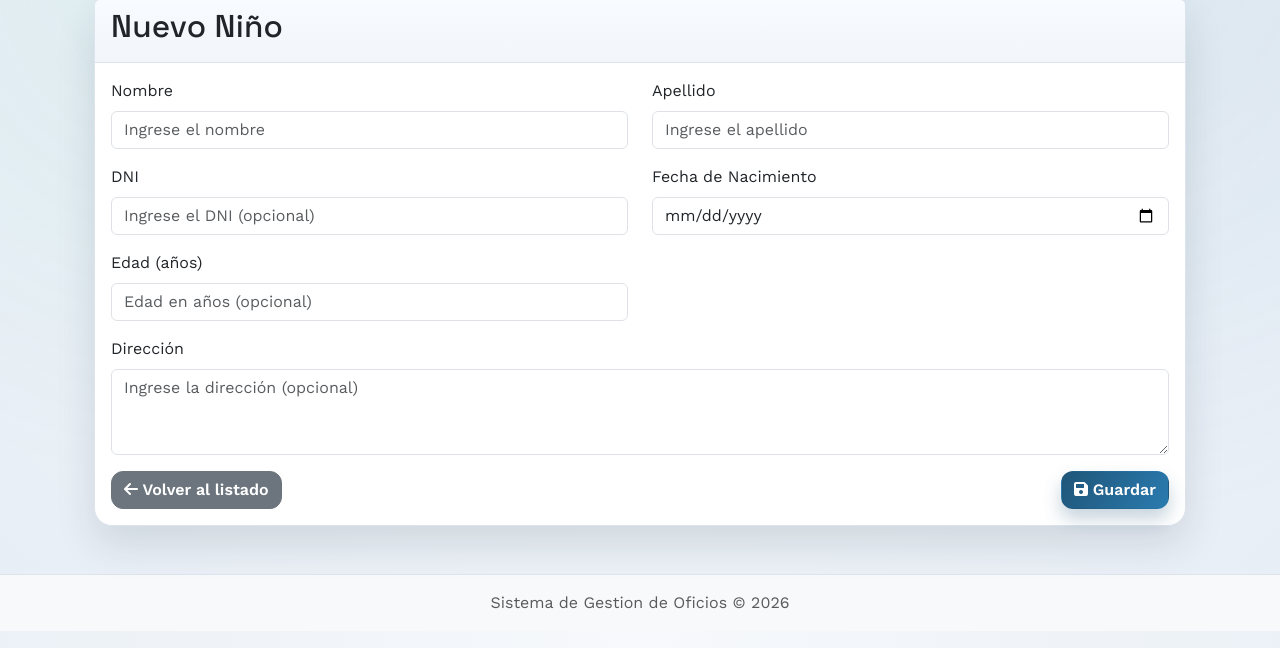
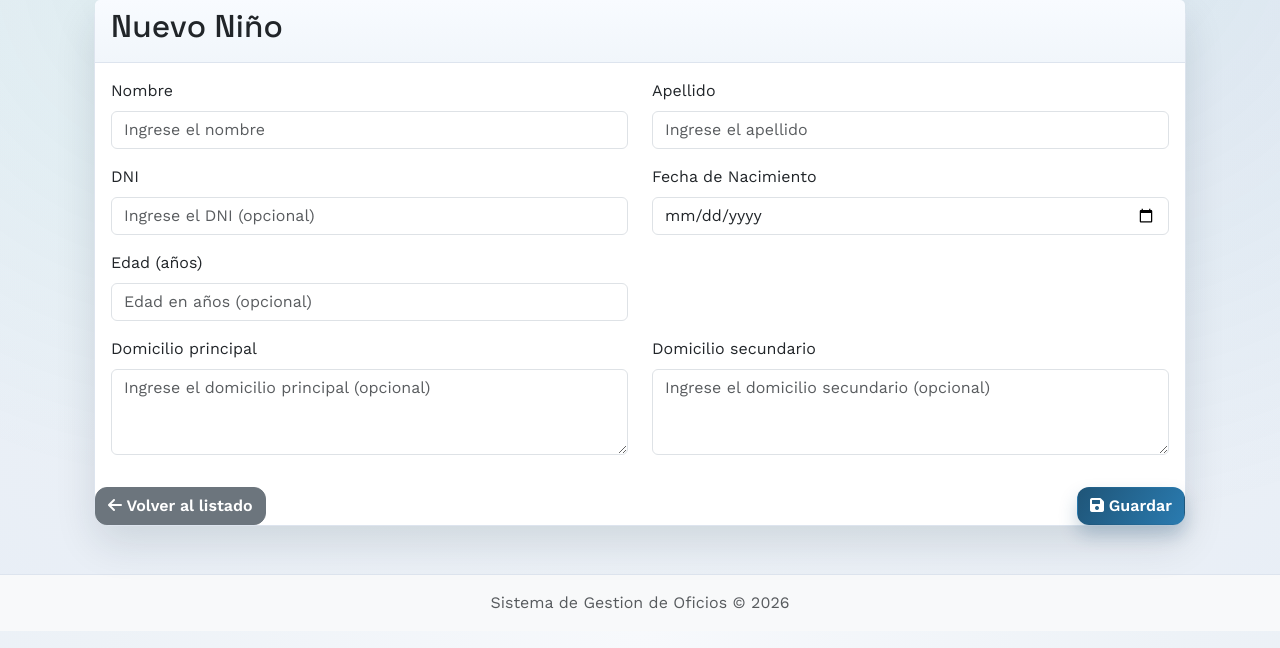
Before and after one commit to orquera10/proyecto_oficios, a Django app: page /personas/ninos/nuevo/ in a window 1280 px wide. Shown: the part 113-761 px from the top of the page. Run offline with Django 5.2, Linux system fonts and the light colour scheme; parts of the project's set-up code (start-up, migrations or seed data) failed here and were passed over; some libraries are stand-ins or nearby versions.

Commit message:
feat: agregado de doble domicilio a niños

```diff
--- a/personas/filters.py
+++ b/personas/filters.py
@@ -10,7 +10,7 @@ class NinoFilter(django_filters.FilterSet):
         label='Buscar',
         widget=forms.TextInput(attrs={
             'class': 'form-control form-control-sm',
-            'placeholder': 'DNI, Apellido, Nombre, Dirección'
+            'placeholder': 'DNI, Apellido, Nombre, Domicilio'
         })
     )
 
@@ -44,7 +44,8 @@ class NinoFilter(django_filters.FilterSet):
                 Q(dni__icontains=value) |
                 Q(apellido__icontains=value) |
                 Q(nombre__icontains=value) |
-                Q(direccion__icontains=value)
+                Q(domicilio_principal__icontains=value) |
+                Q(domicilio_secundario__icontains=value)
             ).distinct()
         return queryset
 
--- a/personas/forms.py
+++ b/personas/forms.py
@@ -14,7 +14,7 @@ def _normalize_nombre(value: str) -> str:
 class NinoForm(forms.ModelForm):
     class Meta:
         model = Nino
-        fields = ['nombre', 'apellido', 'dni', 'fecha_nac', 'edad', 'direccion']
+        fields = ['nombre', 'apellido', 'dni', 'fecha_nac', 'edad', 'domicilio_principal', 'domicilio_secundario']
         widgets = {
             'nombre': forms.TextInput(attrs={
                 'class': 'form-control',
@@ -40,10 +40,15 @@ class NinoForm(forms.ModelForm):
                 'min': 0,
                 'placeholder': _('Edad en años (opcional)')
             }),
-            'direccion': forms.Textarea(attrs={
+            'domicilio_principal': forms.Textarea(attrs={
                 'class': 'form-control',
                 'rows': 3,
-                'placeholder': _('Ingrese la dirección (opcional)')
+                'placeholder': _('Ingrese el domicilio principal (opcional)')
+            }),
+            'domicilio_secundario': forms.Textarea(attrs={
+                'class': 'form-control',
+                'rows': 3,
+                'placeholder': _('Ingrese el domicilio secundario (opcional)')
             }),
         }
         labels = {
@@ -52,7 +57,8 @@ class NinoForm(forms.ModelForm):
             'dni': _('DNI (opcional)'),
             'fecha_nac': _('Fecha de Nacimiento (opcional)'),
             'edad': _('Edad (opcional)'),
-            'direccion': _('Dirección (opcional)'),
+            'domicilio_principal': _('Domicilio principal (opcional)'),
+            'domicilio_secundario': _('Domicilio secundario (opcional)'),
         }
 
     def clean_nombre(self):
@@ -81,7 +87,8 @@ class NinoForm(forms.ModelForm):
         self.fields['dni'].required = False
         self.fields['fecha_nac'].required = False
         self.fields['edad'].required = False
-        self.fields['direccion'].required = False
+        self.fields['domicilio_principal'].required = False
+        self.fields['domicilio_secundario'].required = False
 
 class ParteForm(forms.ModelForm):
     class Meta:
--- a/personas/models.py
+++ b/personas/models.py
@@ -4,7 +4,8 @@ class Nino(models.Model):
     id_ninos = models.AutoField(primary_key=True)
     nombre = models.CharField(max_length=100)
     apellido = models.CharField(max_length=100)
-    direccion = models.CharField(max_length=200, blank=True, null=True)
+    domicilio_principal = models.CharField(max_length=200, blank=True, null=True)
+    domicilio_secundario = models.CharField(max_length=200, blank=True, null=True)
     dni = models.CharField(max_length=20, unique=True, blank=True, null=True)
     fecha_nac = models.DateField(blank=True, null=True)
     edad = models.PositiveIntegerField(blank=True, null=True, help_text='Edad en años, si no se conoce la fecha de nacimiento')
@@ -21,8 +22,10 @@ class Nino(models.Model):
             self.nombre = self.nombre.upper()
         if self.apellido:
             self.apellido = self.apellido.upper()
-        if self.direccion:
-            self.direccion = self.direccion.upper()
+        if self.domicilio_principal:
+            self.domicilio_principal = self.domicilio_principal.upper()
+        if self.domicilio_secundario:
+            self.domicilio_secundario = self.domicilio_secundario.upper()
         super().save(*args, **kwargs)
 
     @property
--- a/personas/templates/personas/nino_detail.html
+++ b/personas/templates/personas/nino_detail.html
@@ -26,7 +26,8 @@
                                     <p><strong>Fecha de Nacimiento:</strong> {{ nino.fecha_nac|date:"d/m/Y"|default:"-" }}</p>
                                 </div>
                                 <div class="col-md-6">
-                                    <p><strong>Dirección:</strong> {{ nino.direccion|default:"-" }}</p>
+                                    <p><strong>Domicilio principal:</strong> {{ nino.domicilio_principal|default:"-" }}</p>
+                                    <p><strong>Domicilio secundario:</strong> {{ nino.domicilio_secundario|default:"-" }}</p>
                                     <p><strong>Edad:</strong>
                                         {% if nino.edad_calculada is not None %}
                                             {{ nino.edad_calculada }} años
--- a/personas/templates/personas/nino_form.html
+++ b/personas/templates/personas/nino_form.html
@@ -66,14 +66,26 @@
                     </div>
                 </div>
 
-                <div class="mb-3">
-                    <div class="form-group">
-                        <label for="id_direccion" class="form-label">Dirección</label>
-                        {{ form.direccion }}
-                        <div class="invalid-feedback">
-                            Por favor ingrese la dirección.
+                <div class="row mb-3">
+                    <div class="col-md-6">
+                        <div class="form-group">
+                            <label for="id_domicilio_principal" class="form-label">Domicilio principal</label>
+                            {{ form.domicilio_principal }}
+                            <div class="invalid-feedback">
+                                Por favor ingrese el domicilio principal.
+                            </div>
                         </div>
                     </div>
+                    <div class="col-md-6">
+                        <div class="form-group">
+                            <label for="id_domicilio_secundario" class="form-label">Domicilio secundario</label>
+                            {{ form.domicilio_secundario }}
+                            <div class="invalid-feedback">
+                                Por favor ingrese el domicilio secundario.
+                            </div>
+                        </div>
+                    </div>
+                </div>
                 </div>
 
                 <div class="d-flex justify-content-between">
```
Also changed, not shown: personas/templates/personas/nino_list.html (+5 -3 lines), personas/migrations/0007_nino_domicilios.py (added).
